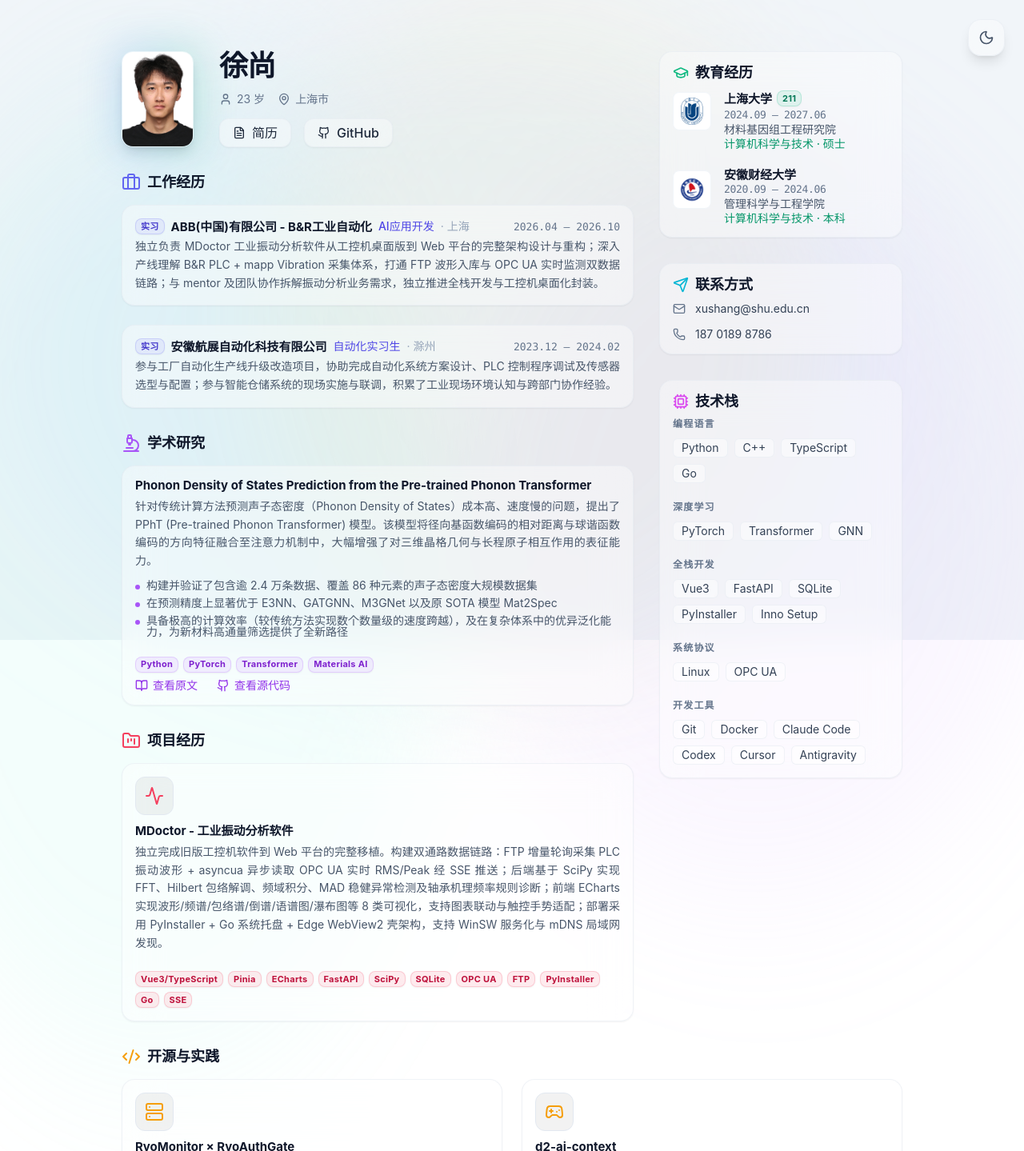
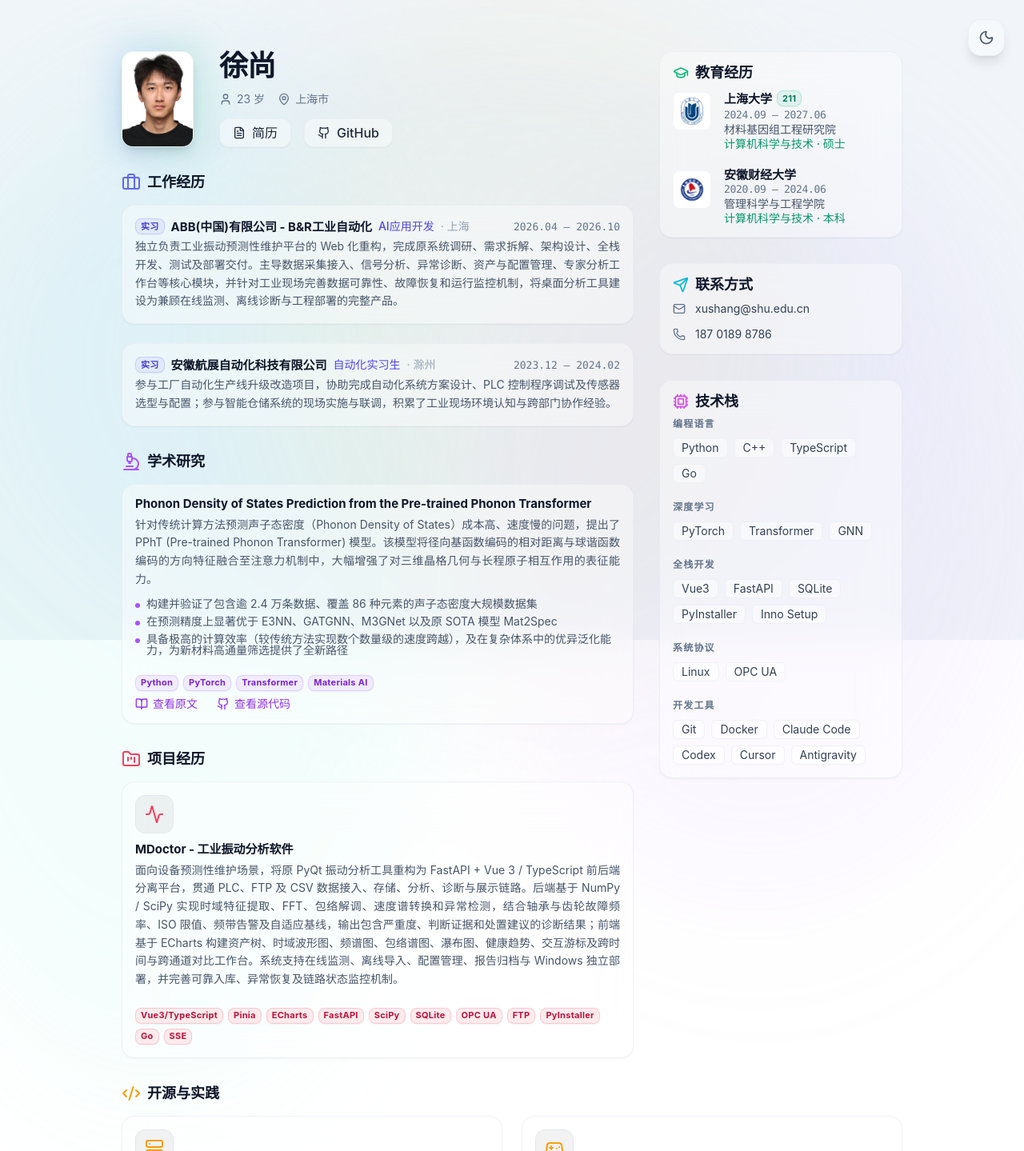
Before and after one commit to RyoSXu/RyoSXu.github.io, a Vue app: page / in a window 1280 px wide. Shown: the top 1439 px of the page at 80% size. Built offline with nearby package versions, Linux system fonts and the light colour scheme; the HTML template or start-up script is replaced by a standard one.

Commit message:
docs(resume): 同步实习经历与MDoctor项目描述到网页及简历

```diff
--- a/public/resume.html
+++ b/public/resume.html
@@ -375,7 +375,7 @@
           <div class="entry-sub">研发部 | AI应用开发实习生</div>
           <div class="entry-date"><span class="entry-location">上海 |</span><span class="entry-time">2026-04 至 2026-10</span></div>
         </div>
-        <div class="desc">独立负责 MDoctor 工业振动分析软件从工控机桌面版到 Web 平台的完整架构设计与重构；深入产线理解 B&amp;R PLC + mapp Vibration 采集体系，打通 FTP 波形入库与 OPC UA 实时监测双数据链路；与 mentor 及团队协作拆解振动分析业务需求，独立推进全栈开发与工控机桌面化封装。</div>
+        <div class="desc">独立负责工业振动预测性维护平台的 Web 化重构，完成原系统调研、需求拆解、架构设计、全栈开发、测试及部署交付。主导数据采集接入、信号分析、异常诊断、资产与配置管理、专家分析工作台等核心模块，并针对工业现场完善数据可靠性、故障恢复和运行监控机制，将桌面分析工具建设为兼顾在线监测、离线诊断与工程部署的完整产品。</div>
       </div>
       <div class="row">
         <div class="entry-line">
@@ -395,7 +395,7 @@
           <div class="entry-sub">独立全栈开发</div>
           <div class="entry-date"><span class="entry-location"></span><span class="entry-time">2026-04 至 2026-10</span></div>
         </div>
-        <div class="desc">独立完成旧版工控机软件到 Web 平台的完整移植。构建双通路数据链路：FTP 增量轮询采集 PLC 振动波形 + asyncua 异步读取 OPC UA 实时 RMS/Peak 经 SSE 推送；后端基于 SciPy 实现 FFT、Hilbert 包络解调、频域积分、MAD 稳健异常检测及轴承机理频率规则诊断；前端 ECharts 实现波形/频谱/包络谱/倒谱/语谱图/瀑布图等 8 类可视化，支持图表联动与触控手势适配；部署采用 PyInstaller + Go 系统托盘 + Edge WebView2 壳架构，支持 WinSW 服务化与 mDNS 局域网发现。</div>
+        <div class="desc">面向设备预测性维护场景，将原 PyQt 振动分析工具重构为 FastAPI + Vue 3 / TypeScript 前后端分离平台，贯通 PLC、FTP 及 CSV 数据接入、存储、分析、诊断与展示链路。后端基于 NumPy / SciPy 实现时域特征提取、FFT、包络解调、速度谱转换和异常检测，结合轴承与齿轮故障频率、ISO 限值、频带告警及自适应基线，输出包含严重度、判断证据和处置建议的诊断结果；前端基于 ECharts 构建资产树、时域波形图、频谱图、包络谱图、瀑布图、健康趋势、交互游标及跨时间与跨通道对比工作台。系统支持在线监测、离线导入、配置管理、报告归档与 Windows 独立部署，并完善可靠入库、异常恢复及链路状态监控机制。</div>
       </div>
       <div class="row">
         <div class="entry-line">
--- a/src/data/resume.ts
+++ b/src/data/resume.ts
@@ -38,7 +38,7 @@
       location: '上海',
       type: '实习',
       period: '2026.04 — 2026.10',
-      description: '独立负责 MDoctor 工业振动分析软件从工控机桌面版到 Web 平台的完整架构设计与重构；深入产线理解 B&R PLC + mapp Vibration 采集体系，打通 FTP 波形入库与 OPC UA 实时监测双数据链路；与 mentor 及团队协作拆解振动分析业务需求，独立推进全栈开发与工控机桌面化封装。',
+      description: '独立负责工业振动预测性维护平台的 Web 化重构，完成原系统调研、需求拆解、架构设计、全栈开发、测试及部署交付。主导数据采集接入、信号分析、异常诊断、资产与配置管理、专家分析工作台等核心模块，并针对工业现场完善数据可靠性、故障恢复和运行监控机制，将桌面分析工具建设为兼顾在线监测、离线诊断与工程部署的完整产品。',
     },
     {
       company: '安徽航展自动化科技有限公司',
@@ -102,7 +102,7 @@
   projectExperience: [
     {
       title: 'MDoctor - 工业振动分析软件',
-      description: '独立完成旧版工控机软件到 Web 平台的完整移植。构建双通路数据链路：FTP 增量轮询采集 PLC 振动波形 + asyncua 异步读取 OPC UA 实时 RMS/Peak 经 SSE 推送；后端基于 SciPy 实现 FFT、Hilbert 包络解调、频域积分、MAD 稳健异常检测及轴承机理频率规则诊断；前端 ECharts 实现波形/频谱/包络谱/倒谱/语谱图/瀑布图等 8 类可视化，支持图表联动与触控手势适配；部署采用 PyInstaller + Go 系统托盘 + Edge WebView2 壳架构，支持 WinSW 服务化与 mDNS 局域网发现。',
+      description: '面向设备预测性维护场景，将原 PyQt 振动分析工具重构为 FastAPI + Vue 3 / TypeScript 前后端分离平台，贯通 PLC、FTP 及 CSV 数据接入、存储、分析、诊断与展示链路。后端基于 NumPy / SciPy 实现时域特征提取、FFT、包络解调、速度谱转换和异常检测，结合轴承与齿轮故障频率、ISO 限值、频带告警及自适应基线，输出包含严重度、判断证据和处置建议的诊断结果；前端基于 ECharts 构建资产树、时域波形图、频谱图、包络谱图、瀑布图、健康趋势、交互游标及跨时间与跨通道对比工作台。系统支持在线监测、离线导入、配置管理、报告归档与 Windows 独立部署，并完善可靠入库、异常恢复及链路状态监控机制。',
       tags: ['Vue3/TypeScript', 'Pinia', 'ECharts', 'FastAPI', 'SciPy', 'SQLite', 'OPC UA', 'FTP', 'PyInstaller', 'Go', 'SSE'],
       icon: 'activity',
     },
```
